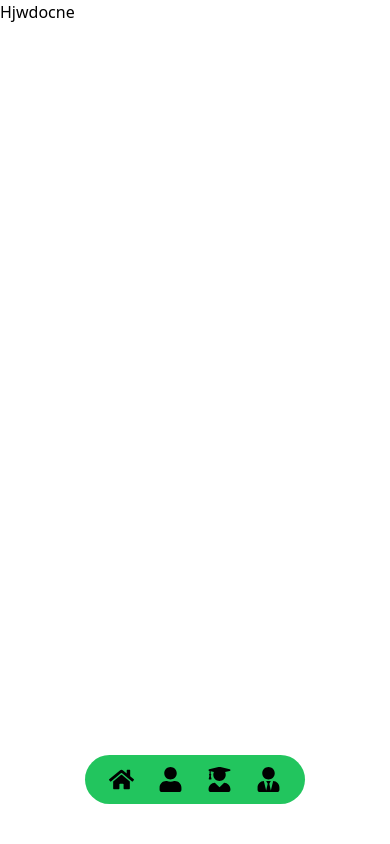
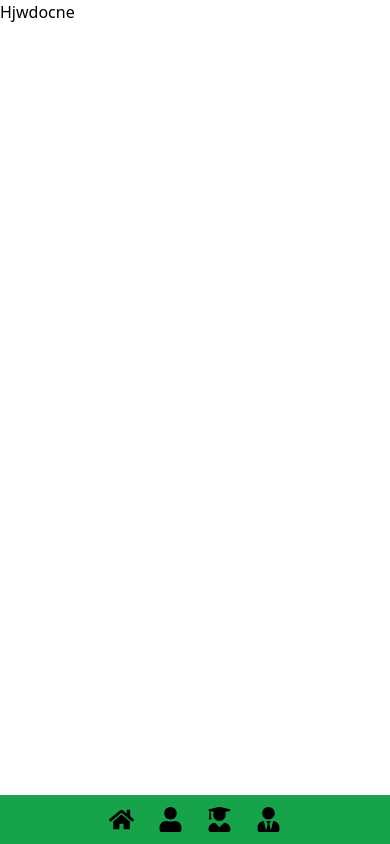
Before and after one commit to nicolasesmite/Portfolio, a Next.js app: page / in a window 390 px wide. Built offline with nearby package versions, Linux system fonts and the light colour scheme.

Commit message:
navbar responsivefull

```diff
--- a/components/Navbar.tsx
+++ b/components/Navbar.tsx
@@ -4,9 +4,9 @@ import Link from "next/link";
 
 const Navbar = () => {
   return (
-    <div className="fixed flex flex-col items-center justify-center w-full mt-auto h-max bottom-10">
-      <nav>
-        <div className="flex items-center justify-center gap-6 px-6 py-3 rounded-full bg-green-500">
+    <div className="fixed flex flex-col items-center justify-center w-full mt-auto bottom-0 sm:bottom-10">
+      <nav className="flex w-full justify-center">
+        <div className="flex items-center justify-center w-screen px-6 py-3 gap-6  bg-green-600 sm:rounded-full sm:w-fit">
           {menuItems.map((item) => (
             <div key={item.id}>
               <Link href={""}>{item.logo}</Link>
--- a/data.tsx
+++ b/data.tsx
@@ -11,17 +11,21 @@ export const menuItems = [
   {
     id: 1,
     logo: <FaHome size={25} className="hover:scale-125" />,
+    name: "Home",
   },
   {
     id: 2,
     logo: <FaUser size={25} className="hover:scale-125" />,
+    name: "AboutMe",
   },
   {
     id: 3,
     logo: <FaUserGraduate size={25} className="hover:scale-125" />,
+    name: "Certifications",
   },
   {
     id: 4,
     logo: <FaUserTie size={25} className="hover:scale-125" />,
+    name: "Experience",
   },
 ];
```
